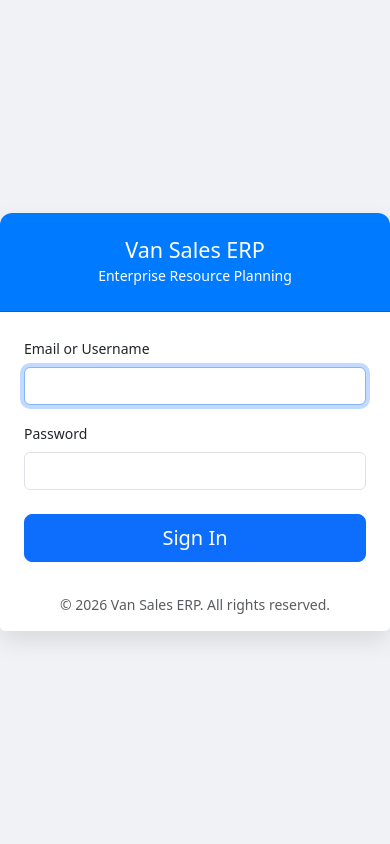
After one commit to priyeshdaspookulangara/vansale, a PHP site: page /login.php in a window 390 px wide. The commit adds this page. Run offline with PHP 8.4, Linux system fonts and the light colour scheme.

Commit message:
Implement Authentication and Role-Based Access Control
- Added `users` table to track credentials, roles, and assigned vans.
- Implemented `login.php` with mobile-responsive design and CSRF protection.
- Created `auth_process.php` with secure password verification and role-based redirects.
- Created `auth_check.php` session middleware for RBAC enforcement.
- Seeded sample users with hashed passwords for testing.

Co-authored-by: priyeshdaspookulangara <216598157+priyeshdaspookulangara@users.noreply.github.com>

```diff
--- /dev/null
+++ b/login.php
@@ -0,0 +1,72 @@
+<?php
+/**
+ * login.php
+ *
+ * Secure Login Interface with CSRF Protection.
+ */
+
+session_start();
+
+// Simple CSRF Protection
+if (empty($_SESSION['csrf_token'])) {
+    $_SESSION['csrf_token'] = bin2hex(random_bytes(32));
+}
+
+$error = $_GET['error'] ?? '';
+?>
+
+<!DOCTYPE html>
+<html lang="en">
+<head>
+    <meta charset="UTF-8">
+    <meta name="viewport" content="width=device-width, initial-scale=1.0">
+    <title>Login - Van Sales ERP</title>
+    <link href="https://cdn.jsdelivr.net/npm/bootstrap@5.3.0/dist/css/bootstrap.min.css" rel="stylesheet">
+    <style>
+        body { background-color: #f0f2f5; height: 100vh; display: flex; align-items: center; justify-content: center; }
+        .login-card { width: 100%; max-width: 400px; border-radius: 12px; box-shadow: 0 10px 25px rgba(0,0,0,0.1); }
+        .login-card .card-header { background: #007bff; color: white; border-radius: 12px 12px 0 0; padding: 1.5rem; }
+    </style>
+</head>
+<body>
+
+<div class="login-card card border-0">
+    <div class="card-header text-center">
+        <h4 class="mb-0">Van Sales ERP</h4>
+        <small>Enterprise Resource Planning</small>
+    </div>
+    <div class="card-body p-4">
+        <?php if ($error === 'invalid'): ?>
+            <div class="alert alert-danger p-2 small">Invalid username or password.</div>
+        <?php elseif ($error === 'disabled'): ?>
+            <div class="alert alert-warning p-2 small">Your account is disabled. Please contact admin.</div>
+        <?php elseif ($error === 'unauthorized'): ?>
+            <div class="alert alert-danger p-2 small">Unauthorized access. Please login.</div>
+        <?php endif; ?>
+
+        <form action="auth_process.php" method="POST">
+            <!-- CSRF Token -->
+            <input type="hidden" name="csrf_token" value="<?= $_SESSION['csrf_token'] ?>">
+
+            <div class="mb-3">
+                <label for="login_field" class="form-label small">Email or Username</label>
+                <input type="text" name="login_field" id="login_field" class="form-control" required autofocus>
+            </div>
+
+            <div class="mb-4">
+                <label for="password" class="form-label small">Password</label>
+                <input type="password" name="password" id="password" class="form-control" required>
+            </div>
+
+            <div class="d-grid">
+                <button type="submit" class="btn btn-primary btn-lg">Sign In</button>
+            </div>
+        </form>
+    </div>
+    <div class="card-footer bg-white border-0 text-center pb-3">
+        <p class="text-muted small mb-0">&copy; <?= date('Y') ?> Van Sales ERP. All rights reserved.</p>
+    </div>
+</div>
+
+</body>
+</html>
```
Also changed, not shown: auth_check.php (added, +44 -0 lines), auth_process.php (added, +68 -0 lines), database_schema.sql (+15 -0 lines), seed_data.php (+10 -0 lines).
